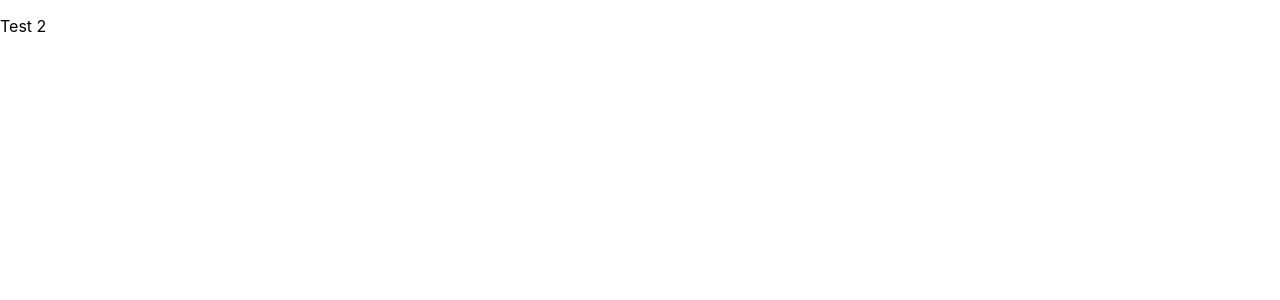
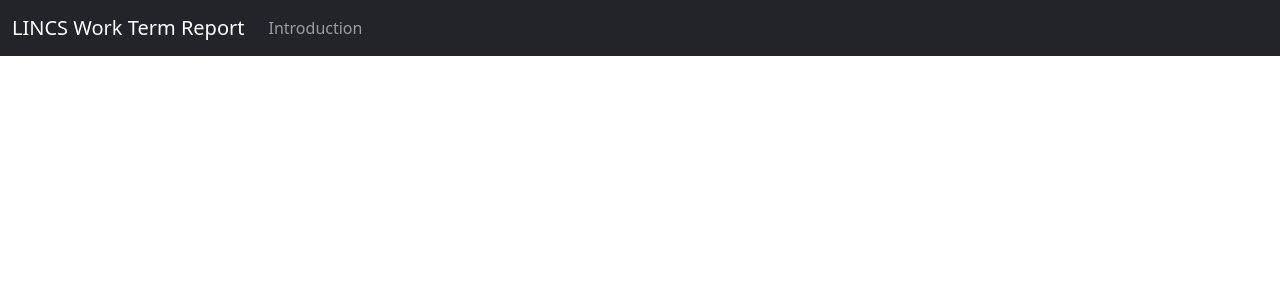
Before and after one commit to irather/hc-work-term-report, a React (Create React App) app: page / in a window 1280 px wide. Shown: the top 300 px of the page. Built offline with nearby package versions, Linux system fonts and the light colour scheme.

Commit message:
adding navbar

```diff
--- a/package.json
+++ b/package.json
@@ -7,6 +7,7 @@
     "@testing-library/jest-dom": "^5.16.5",
     "@testing-library/react": "^13.4.0",
     "@testing-library/user-event": "^13.5.0",
+    "bootstrap": "^5.2.3",
     "react": "^18.2.0",
     "react-dom": "^18.2.0",
     "react-scripts": "5.0.1",
--- a/src/App.js
+++ b/src/App.js
@@ -1,9 +1,11 @@
+import Navbar from "./components/Navbar";
 import "./App.css";
+import "bootstrap/dist/css/bootstrap.min.css";
 
 function App() {
   return (
-    <div>
-      <p>Test 2</p>
+    <div className="App">
+      <Navbar />
     </div>
   );
 }
--- /dev/null
+++ b/src/components/Navbar.js
@@ -0,0 +1,39 @@
+import React from "react";
+
+function Navbar() {
+  return (
+    <div
+      className="navbar-container"
+      id="#navbar"
+      style={{ position: "sticky", top: "0", left: "0" }}
+    >
+      <nav className="navbar navbar-expand-lg navbar-dark bg-dark">
+        <div className="container-fluid">
+          <a className="navbar-brand" href="#header">
+            LINCS Work Term Report
+          </a>
+          <button
+            className="navbar-toggler"
+            type="button"
+            data-bs-toggle="collapse"
+            data-bs-target="#navbarNavAltMarkup"
+            aria-controls="navbarNavAltMarkup"
+            aria-expanded="false"
+            aria-label="Toggle navigation"
+          >
+            <span className="navbar-toggler-icon"></span>
+          </button>
+          <div className="collapse navbar-collapse" id="navbarNavAltMarkup">
+            <div className="navbar-nav">
+              <a className="nav-link" aria-current="page" href="#introduction">
+                Introduction
+              </a>
+            </div>
+          </div>
+        </div>
+      </nav>
+    </div>
+  );
+}
+
+export default Navbar;
```
Also changed, not shown: 1 other file (tests, documents, lock files or other folders).
